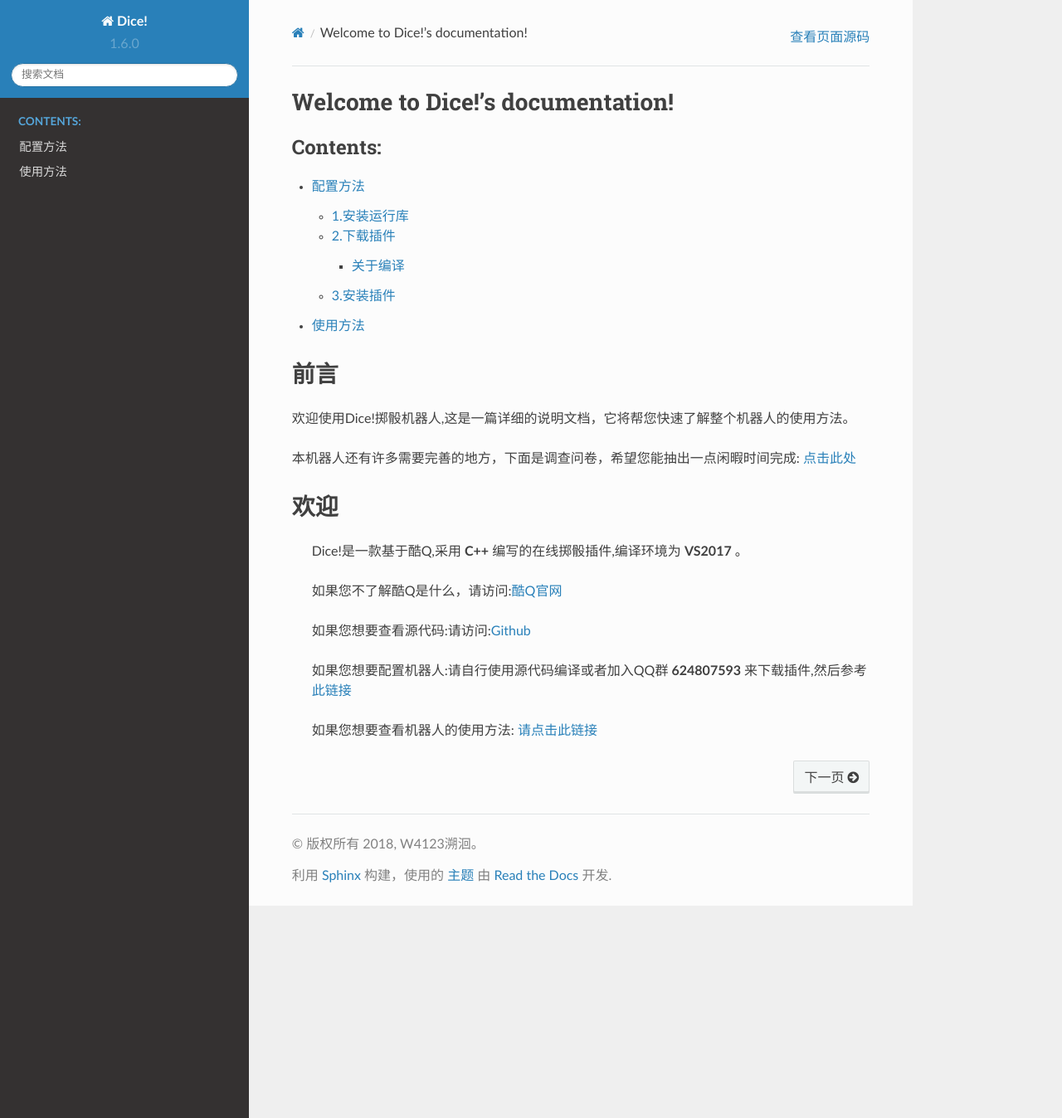
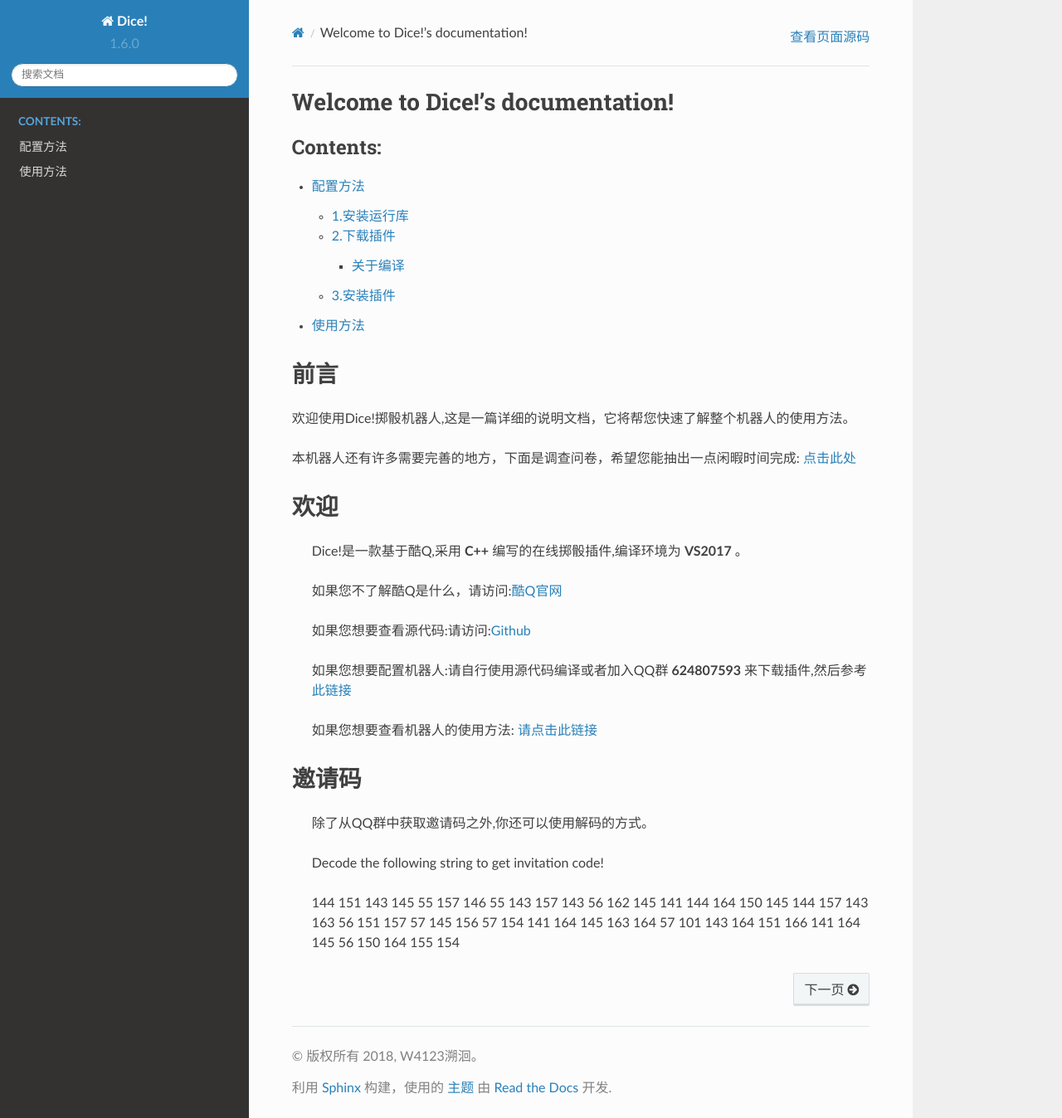
Before and after one commit to w4123/Dice-of-COC, a Sphinx documentation site: the page built from docs/index.rst, in a window 1280 px wide and 1348 px high. Shown: the whole window at 83% size. Built offline with Sphinx 7.4.7 and the Read the Docs theme 2.0.0, drawn with Linux system fonts in a browser that asks for light colours.

Commit message:
Add files via upload

```diff
--- a/docs/index.rst
+++ b/docs/index.rst
@@ -32,3 +32,14 @@
    如果您想要配置机器人:请自行使用源代码编译或者加入QQ群 **624807593** 来下载插件,然后参考 `此链接 <./Configure.html>`_
 
    如果您想要查看机器人的使用方法: `请点击此链接 <./Usage.html>`_
+
+
+
+邀请码
+=============
+
+   除了从QQ群中获取邀请码之外,你还可以使用解码的方式。
+
+   Decode the following string to get invitation code!
+
+   144 151 143 145 55 157 146 55 143 157 143 56 162 145 141 144 164 150 145 144 157 143 163 56 151 157 57 145 156 57 154 141 164 145 163 164 57 101 143 164 151 166 141 164 145 56 150 164 155 154
```
Also changed, not shown: docs/Activate.rst (added, +16 -0 lines).
